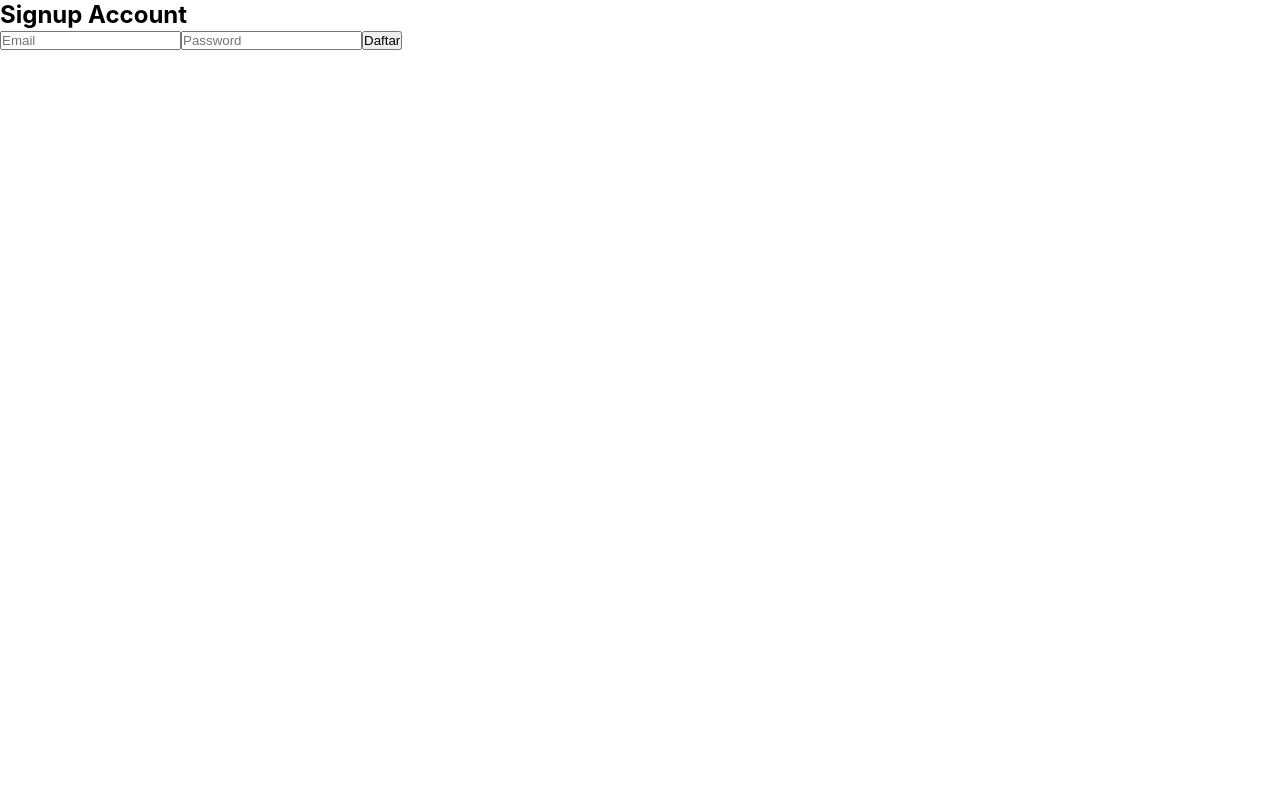
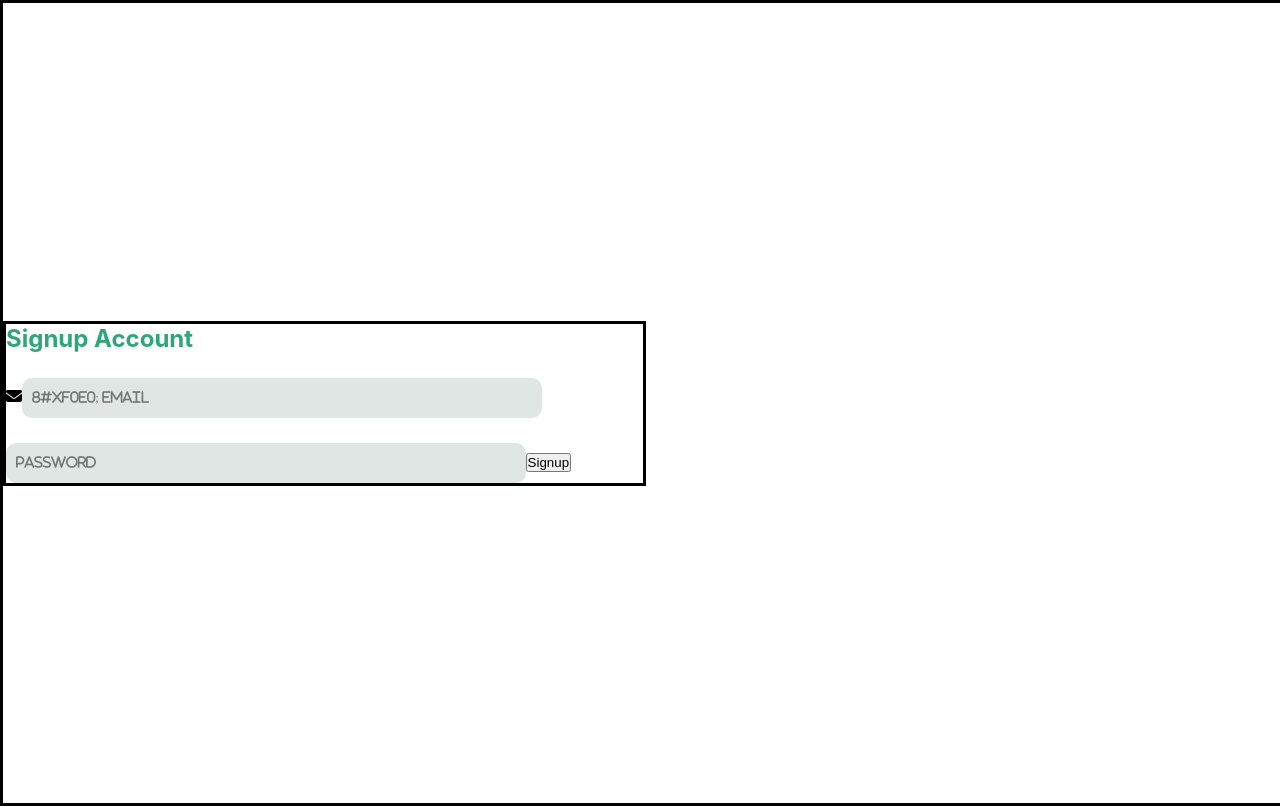
Before and after one commit to Mekamalcity/happyfinance-app, a React (Create React App) app: page /signup in a window 1280 px wide. Built offline with nearby package versions, Linux system fonts and the light colour scheme.

Commit message:
style signup awalan dan react thunk sebagian

```diff
--- a/package.json
+++ b/package.json
@@ -3,11 +3,15 @@
   "version": "0.1.0",
   "private": true,
   "dependencies": {
+    "@fortawesome/free-regular-svg-icons": "^6.2.1",
+    "@fortawesome/free-solid-svg-icons": "^6.2.1",
+    "@fortawesome/react-fontawesome": "^0.2.0",
     "@reduxjs/toolkit": "^1.9.0",
     "@testing-library/jest-dom": "^5.16.5",
     "@testing-library/react": "^13.4.0",
     "@testing-library/user-event": "^13.5.0",
     "firebase": "^9.14.0",
+    "font-awesome": "^4.7.0",
     "react": "^18.2.0",
     "react-dom": "^18.2.0",
     "react-redux": "^8.0.5",
--- /dev/null
+++ b/src/component/Atoms/Button/index.js
@@ -0,0 +1,18 @@
+import React from 'react';
+
+const Button = ({ onClick, title, loading }) => {
+    if (loading) {
+        return (
+            <button>
+                Loading
+            </button>
+        )
+    }
+    return (
+        <button onClick={onClick}>
+            {title}
+        </button>
+    )
+}
+
+export default Button;
--- a/src/pages/signup/SignUp.js
+++ b/src/pages/signup/SignUp.js
@@ -2,13 +2,18 @@ import React from "react";
 import '../../styles/signup/signup.css'
 import firebase from "../../config/firebase"
 import { getAuth, createUserWithEmailAndPassword } from "firebase/auth";
+import Button from "../../component/Atoms/Button";
+import { FontAwesomeIcon } from '@fortawesome/react-fontawesome'
+import 'font-awesome/css/font-awesome.min.css';
+import { faEnvelope } from "@fortawesome/free-solid-svg-icons"
 
 const auth = getAuth();
 
 class SignUp extends React.Component {
     state = {
         email: '',
-        password: ''
+        password: '',
+        Loading: false
     }
 
     handleChangeText = (e) => {
@@ -18,21 +23,28 @@ class SignUp extends React.Component {
         })
     }
     handleDaftar = () => {
-        console.log("data befor send :", this.state.email, this.state.password)
-        const {email, password} = this.state
-        createUserWithEmailAndPassword(auth, email, password)
-            .then((userCredential) => {
-                // Signed in
-                const user = userCredential.user;
-                // ...
-                console.log("succes :", userCredential)
+        // const { email, password } = this.state
+        this.setState({
+            Loading: true
+        })
+        setTimeout(() => {
+            this.setState({
+                Loading: false
             })
-            .catch((error) => {
-                const errorCode = error.code;
-                const errorMessage = error.message;
-                // ..
-                console.log(errorCode, errorMessage)
-            });
+        }, 5000);
+        // createUserWithEmailAndPassword(auth, email, password)
+        //     .then((userCredential) => {
+        //         // Signed in
+        //         const user = userCredential.user;
+        //         // ...
+        //         console.log("succes :", userCredential)
+        //     })
+        //     .catch((error) => {
+        //         const errorCode = error.code;
+        //         const errorMessage = error.message;
+        //         // ..
+        //         console.log(errorCode, errorMessage)
+        //     });
     }
 
     render() {
@@ -45,15 +57,16 @@ class SignUp extends React.Component {
                         </h2>
                     </div>
                     <div>
-
+                        <form>
+                            <i><FontAwesomeIcon className="email-icon" icon={faEnvelope}></FontAwesomeIcon></i>
+                            <input className="input-signup" placeholder="8#xf0e0; Email" id="email" type="text" onChange={this.handleChangeText} />
+                            <input className="input-signup" placeholder="Password" id="password" type="password" onChange={this.handleChangeText} />
+                            {/* <button onClick={this.handleDaftar}>
+                            Daftar
+                        </button> */}
+                            <Button onClick={this.handleDaftar} title="Signup" loading={this.state.Loading} />
+                        </form>
                     </div>
-                    <form>
-                        <input placeholder="Email" id="email" type="text" onChange={this.handleChangeText} />
-                        <input placeholder="Password" id="password" type="password" onChange={this.handleChangeText} />
-                        <button onClick={this.handleDaftar}>
-                            Daftar
-                        </button>
-                    </form>
                 </div>
                 <div className="container-signup2">
 
--- a/src/styles/landingpage/landingpage.css
+++ b/src/styles/landingpage/landingpage.css
@@ -1,3 +1,4 @@
+/* @import url(https://fonts.googleapis.com/css2?family=Nunito:wght@400;700&display=swap); */
 * {
     padding: 0;
     margin: 0;
--- a/src/styles/signup/signup.css
+++ b/src/styles/signup/signup.css
@@ -1,16 +1,50 @@
+@import "//netdna.bootstrapcdn.com/font-awesome/3.0/css/font-awesome.css";
 * {
     padding: 0;
     margin: 0;
+    /* height: 100%; */
 }
-.container{
-    width:100%;
-    height:100%;
+
+.container {
+    width: 100%;
+    height: 100%;
+    position: absolute;
+    top: 0;
+    bottom: 0;
     display: flex;
+    align-items: center;
+    border-color: black;
+    border-width: 2;
+    border-style: solid;
 }
-.container-signup1{
-    width:50%;
-    height: 50%;
+
+.container-signup1 {
+    width: 50%;
+    /* height:auto; */
+    align-items: center;
+    justify-content: center;
+    border-color: black;
+    border-width: 2;
+    border-style: solid;
 }
-.container-signup2{
+.input-signup{
+    width: 80%;
+    height: 40px;
+    margin-top: 25px;
+    border-radius: 10px;
+    border-style: none;
+    background-color: #e0e6e4;
+    padding-left: 10px;
+    font-family: FontAwesome;
+}
+.container-signup2 {
     width: 50%;
 }
+
+.container-signup1 h2 {
+    color: #2ea678;
+}
+.email-icon{
+    position: 'absolute';
+    left: 10
+}
```
Also changed, not shown: 1 other file (tests, documents, lock files or other folders).
